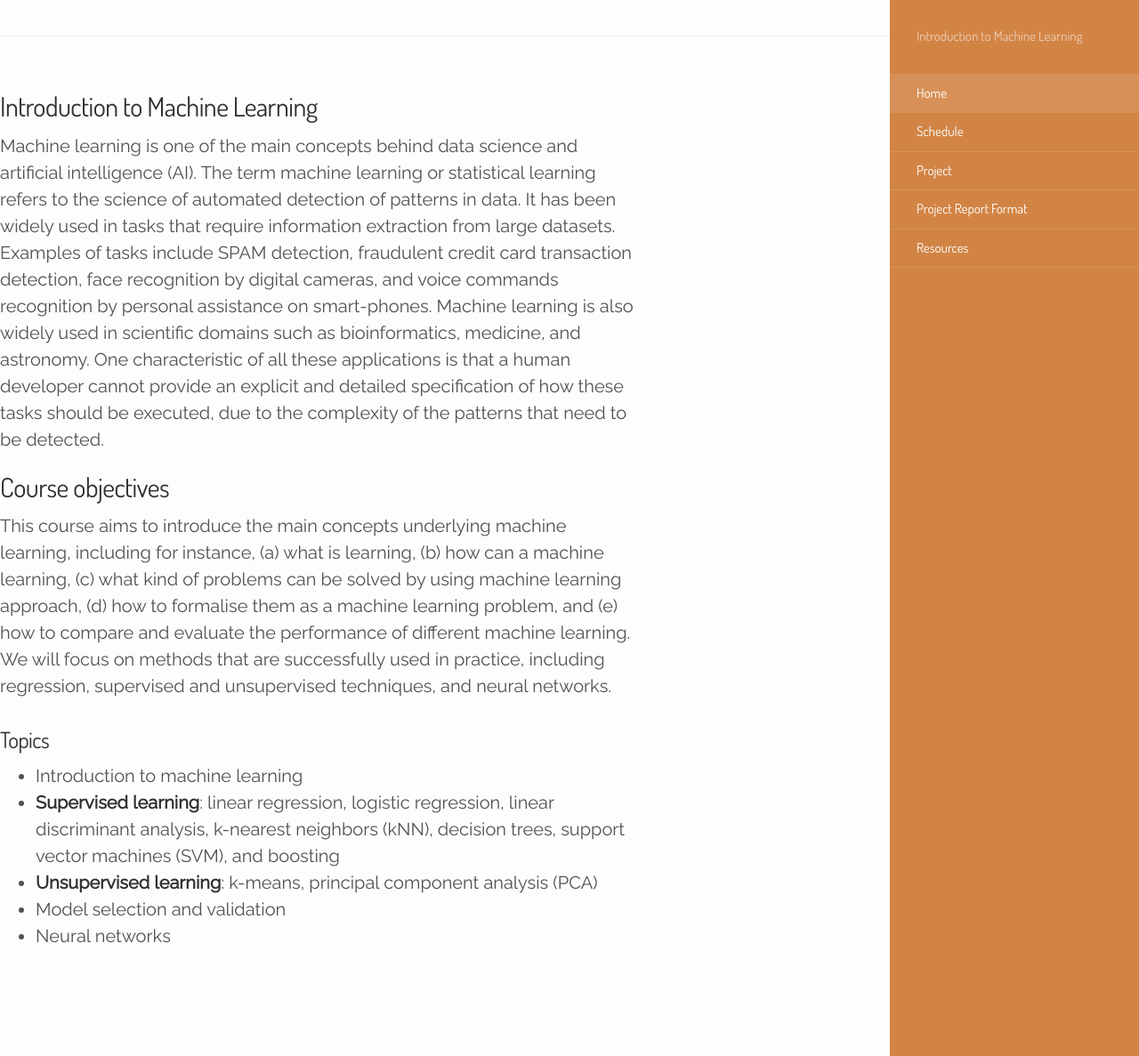
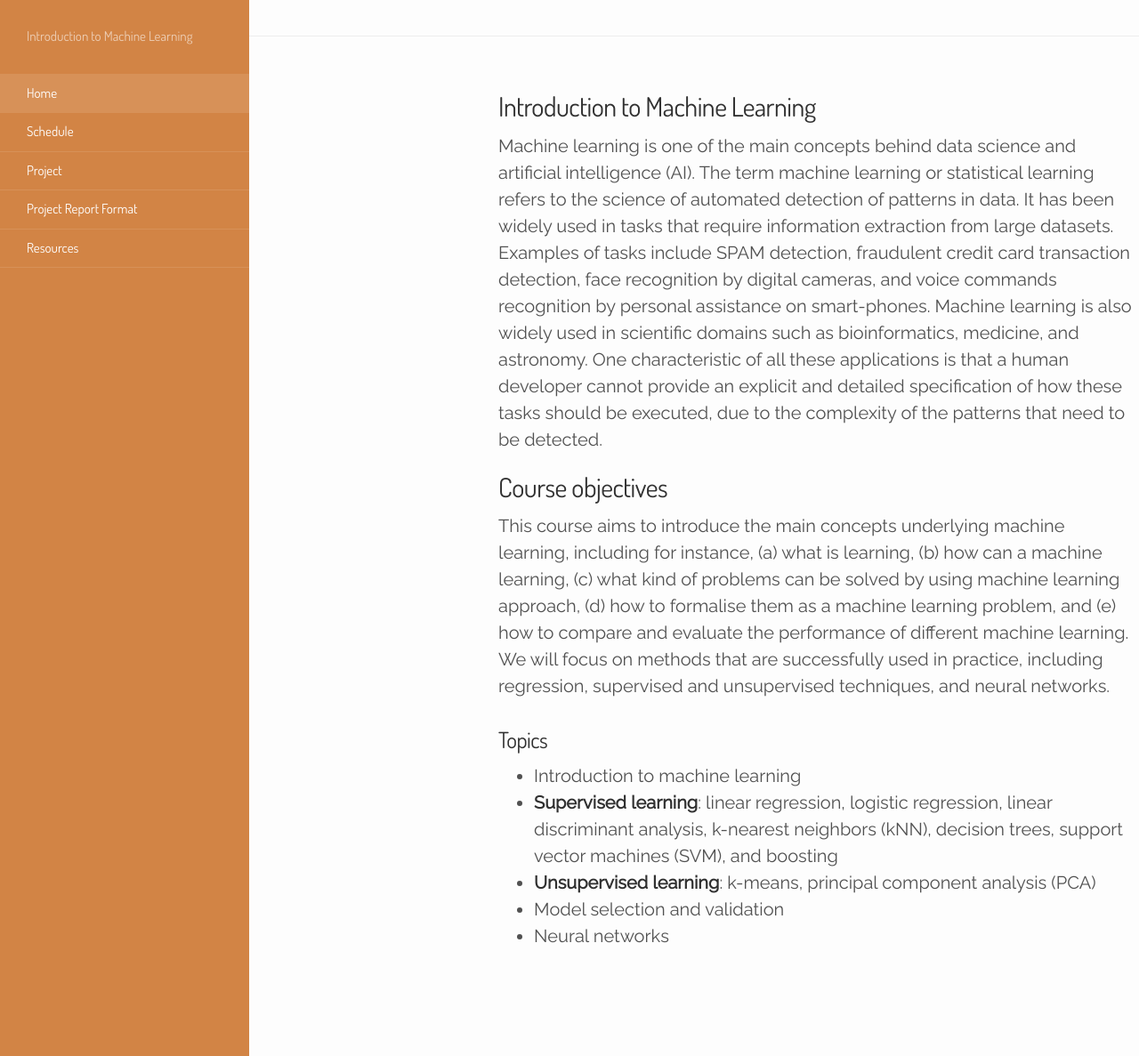
Before and after one commit to esmeml/esmeml.github.io, a Jekyll site: the page built from index.html, in a window 1280 px wide and 1187 px high. Shown: the whole window at 89% size. Built offline with Jekyll 4.4.1, drawn with Linux system fonts in a browser that asks for light colours; the list of posts is cut into pages by our own code.

Commit message:
Remove reserve layout

```diff
--- a/_layouts/default.html
+++ b/_layouts/default.html
@@ -3,7 +3,7 @@
 
   {% include head.html %}
 
-  <body class="theme-base-09 layout-reverse">
+  <body class="theme-base-09">
 
     {% include sidebar.html %}
 
```
